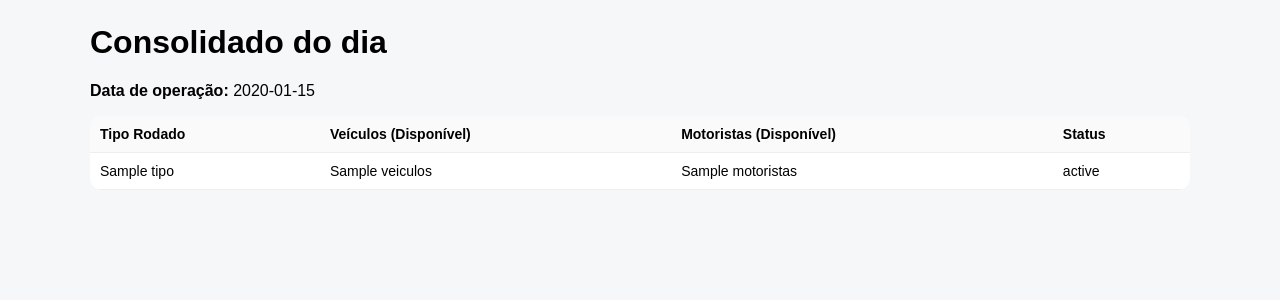
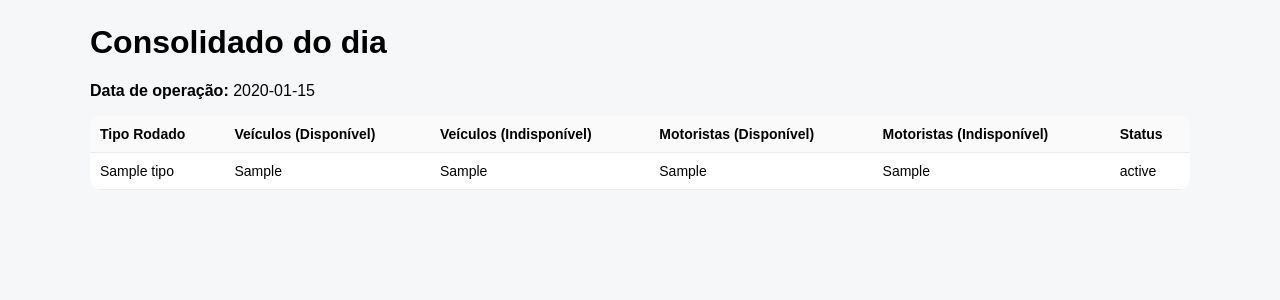
Before and after one commit to danielso82-cpu/disponibilidade-logistica-oliveira, a Flask app: template templates/consolidado.html in a window 1280 px wide. Shown: the part 50-350 px from the top of the page. Run offline with Flask 3, Linux system fonts and the light colour scheme; the template is opened without the code that fills it: most values are stand-ins (such as "Sample title", 1, 10 or a date in 2020).

Commit message:
Update consolidado.html

```diff
--- a/templates/consolidado.html
+++ b/templates/consolidado.html
@@ -5,14 +5,23 @@
 
 <table>
   <thead>
-    <tr><th>Tipo Rodado</th><th>Veículos (Disponível)</th><th>Motoristas (Disponível)</th><th>Status</th></tr>
+    <tr>
+      <th>Tipo Rodado</th>
+      <th>Veículos (Disponível)</th>
+      <th>Veículos (Indisponível)</th>
+      <th>Motoristas (Disponível)</th>
+      <th>Motoristas (Indisponível)</th>
+      <th>Status</th>
+    </tr>
   </thead>
   <tbody>
     {% for l in linhas %}
       <tr>
         <td>{{ l.tipo }}</td>
-        <td>{{ l.veiculos }}</td>
-        <td>{{ l.motoristas }}</td>
+        <td>{{ l.veiculos_disp }}</td>
+        <td>{{ l.veiculos_indisp }}</td>
+        <td>{{ l.motoristas_disp }}</td>
+        <td>{{ l.motoristas_indisp }}</td>
         <td>{{ l.status }}</td>
       </tr>
     {% endfor %}
```
